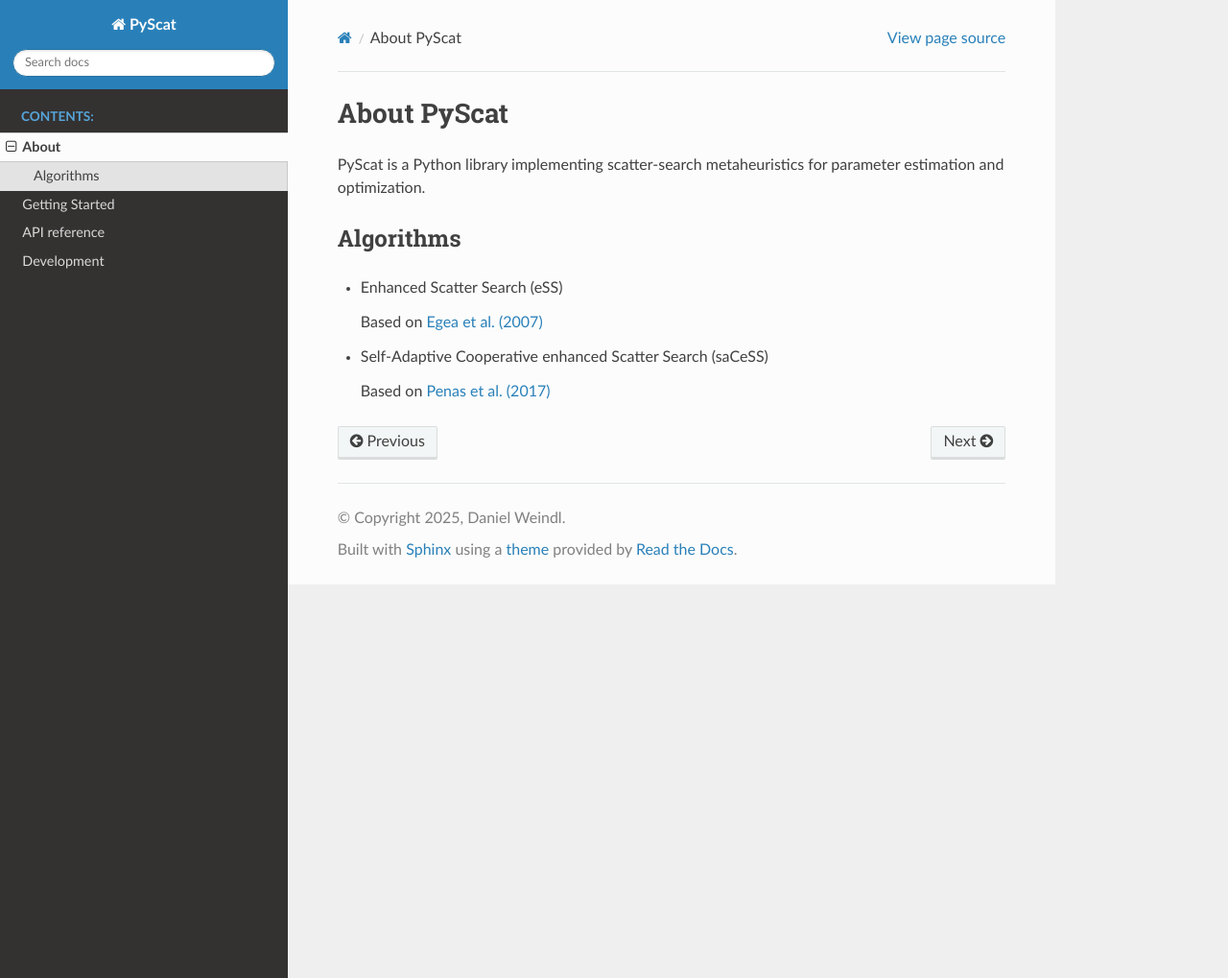
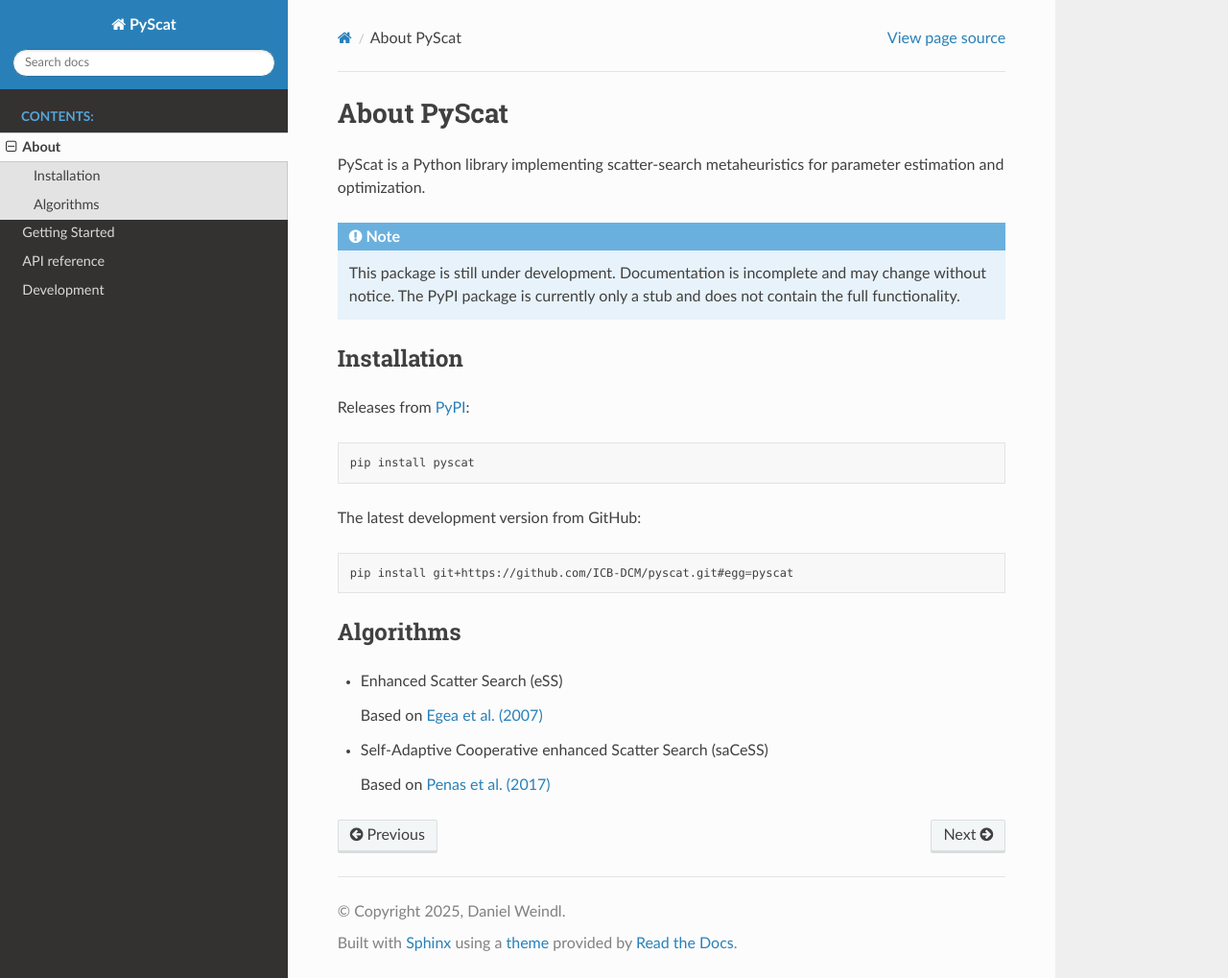
Before and after one commit to ICB-DCM/pyscat, a Sphinx documentation site: the page built from doc/about.rst, in a window 1280 px wide and 1019 px high. Shown: the whole window at 96% size. Built offline with Sphinx 7.4.7 and the Read the Docs theme 3.1.0, drawn with Linux system fonts in a browser that asks for light colours.

Commit message:
doc: WIP note

```diff
--- a/doc/about.rst
+++ b/doc/about.rst
@@ -3,6 +3,24 @@
 
 PyScat is a Python library implementing scatter-search metaheuristics for parameter estimation and optimization.
 
+.. note::
+
+   This package is still under development. Documentation is incomplete and may change without notice. The PyPI package is currently only a stub and does not contain the full functionality.
+
+Installation
+------------
+
+Releases from `PyPI <https://pypi.org/project/pyscat/>`_:
+
+.. code-block:: bash
+
+    pip install pyscat
+
+The latest development version from GitHub:
+
+.. code-block:: bash
+
+    pip install git+https://github.com/ICB-DCM/pyscat.git#egg=pyscat
 
 Algorithms
 ----------
```
Also changed, not shown: README.md (+5 -0 lines).
